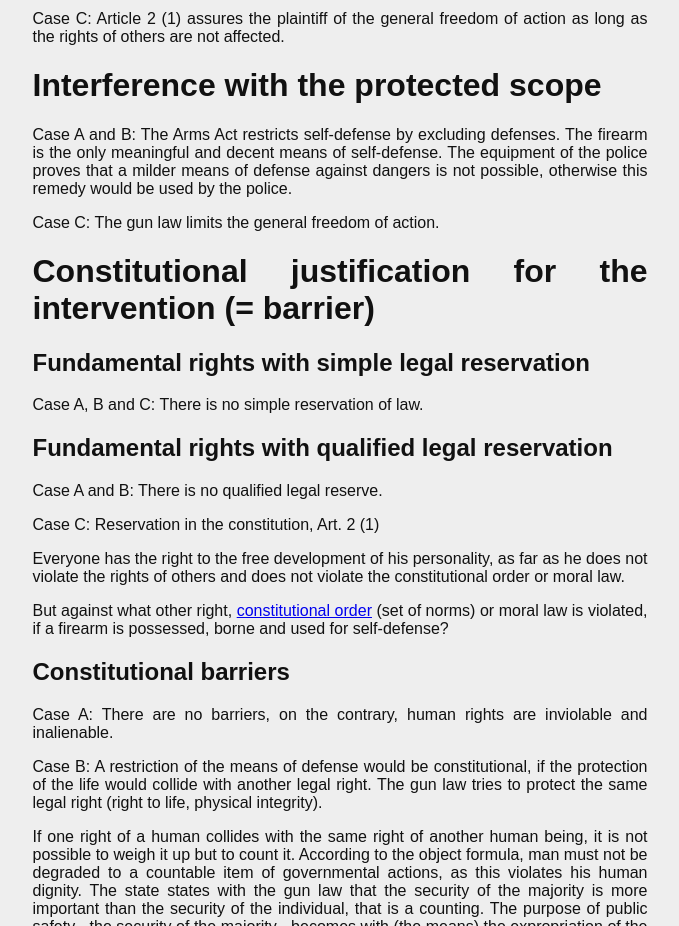
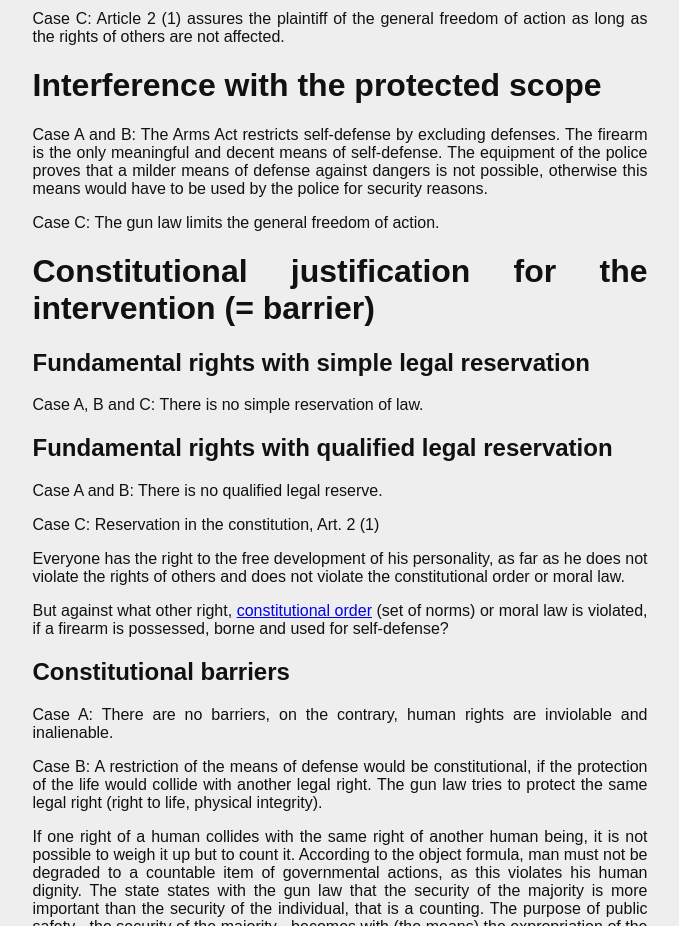
Before and after one commit to Waffenlobby2/waffenrecht, a plain HTML site: page unconstitutional.html in a window 1280 px wide. Shown: the part 2520-3446 px from the top of the page, without its empty margins (300-979 px from the left). Drawn offline with Linux system fonts and the light colour scheme.

Commit message:
kleine korrekturen

```diff
--- a/unconstitutional.html
+++ b/unconstitutional.html
@@ -163,7 +163,7 @@
 
     <p>Case A and B: The Arms Act restricts self-defense by excluding defenses. The firearm is the only meaningful
     and decent means of self-defense. The equipment of the police proves that a milder means of defense against
-    dangers is not possible, otherwise this remedy would be used by the police.</p>
+    dangers is not possible, otherwise this means would have to be used by the police for security reasons.</p>
 
     <p>Case C: The gun law limits the general freedom of action.</p>
 
```
Also changed, not shown: verfassungswidrig.html (+7 -4 lines).
